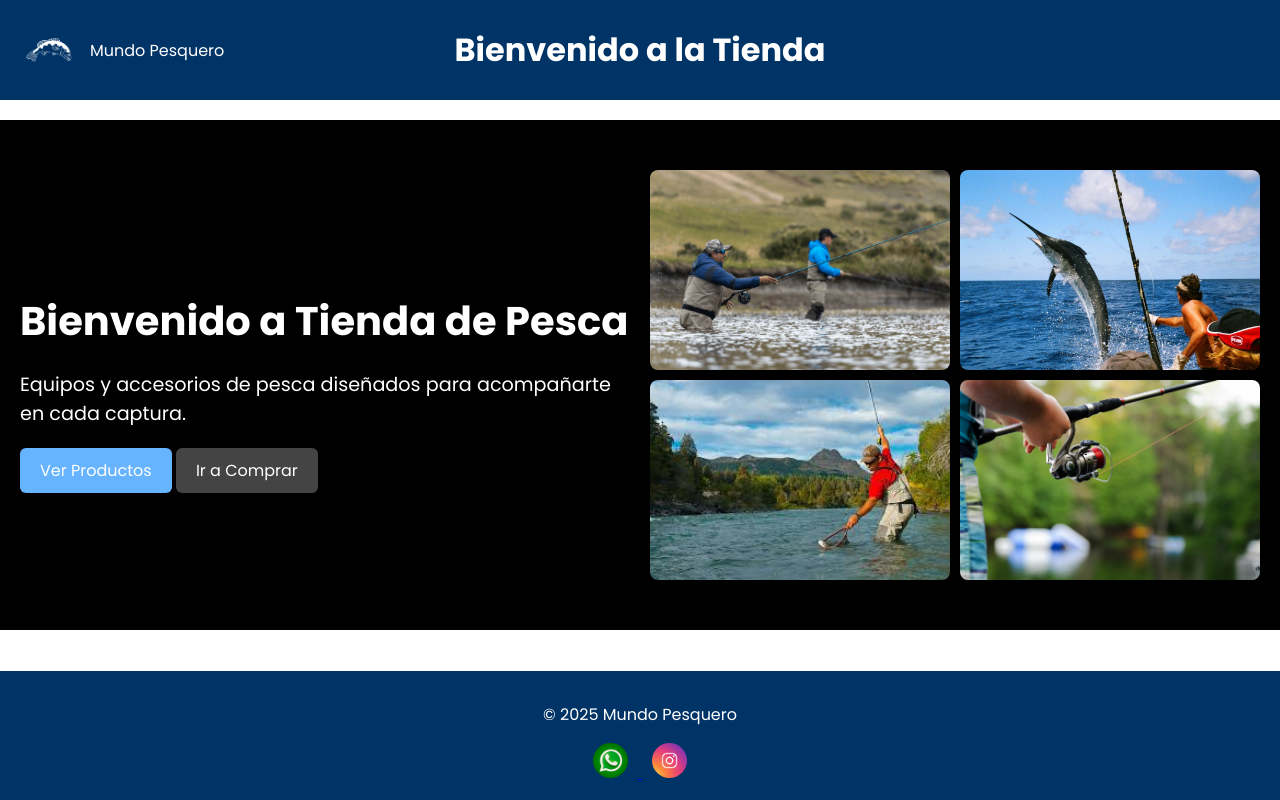
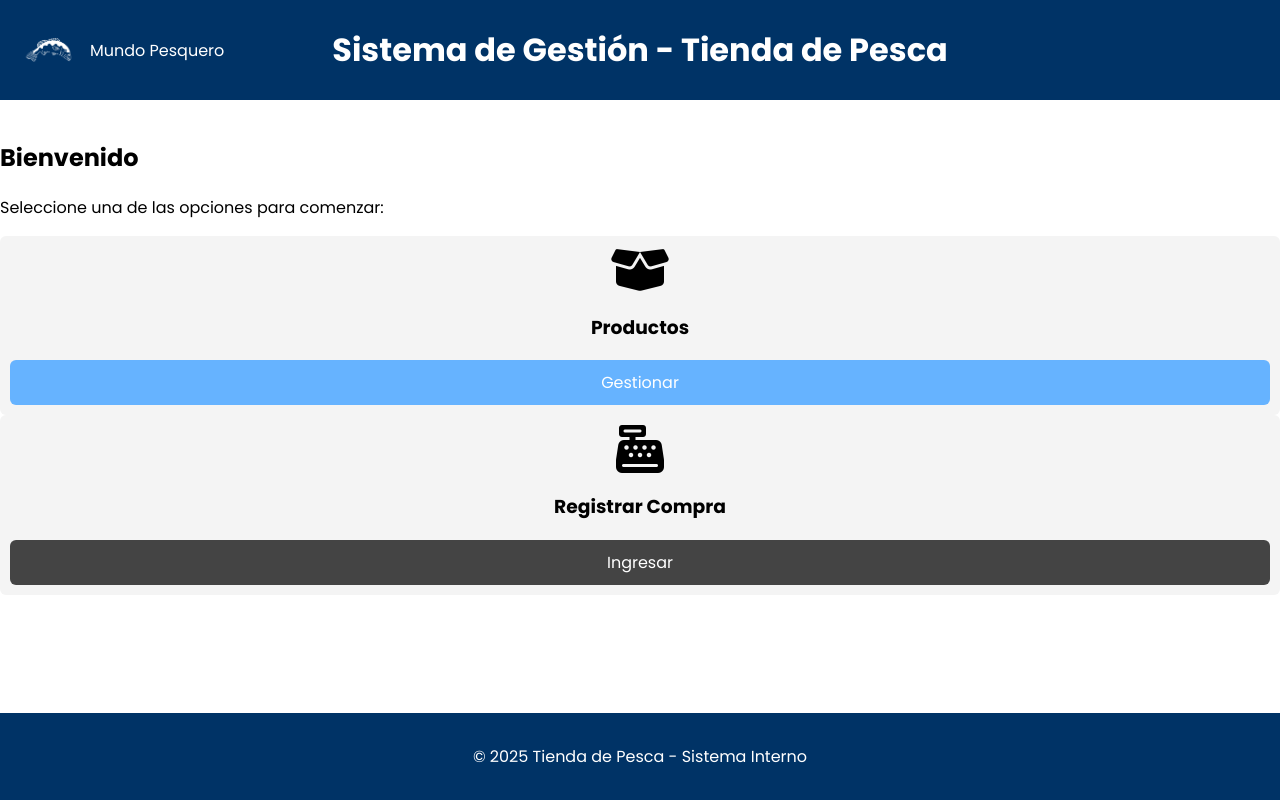
Before and after one commit to siefertUniversidad/trabajo-back-pesca, a plain HTML site: page index.html in a window 1280 px wide. Drawn offline with Linux system fonts and the light colour scheme.

Commit message:
Add files via upload
- Remplazo de hero por panel de opciones en index
- Se actualizó footer en index, compras y productos
- Botones en la página de compra para volver al menú y a productos

```diff
--- a/index.html
+++ b/index.html
@@ -2,11 +2,12 @@
 <html lang="es">
 <head>
   <meta charset="UTF-8">
-  <title>Tienda de Pesca</title>
+  <title>Sistema Tienda de Pesca</title>
   <link rel="stylesheet" href="css/style.css">
   <link rel="stylesheet" href="css/footer.css">
   <link rel="stylesheet" href="css/header.css">
   <link href="https://fonts.googleapis.com/css2?family=Poppins:wght@400;700&display=swap" rel="stylesheet">
+  <link rel="stylesheet" href="https://cdnjs.cloudflare.com/ajax/libs/font-awesome/6.5.1/css/all.min.css">
 </head>
 <body>
 
@@ -16,41 +17,36 @@
       <img src="img/logo-pesca.png" alt="Logo Tienda de Pesca" class="logo">
       <span class="marca">Mundo Pesquero</span>
     </div>
-    <h1 class="titulo-pagina">Bienvenido a la Tienda</h1>
+    <h1 class="titulo-pagina">Sistema de Gestión - Tienda de Pesca</h1>
   </div>
 </header>
 
 <main>
-  <section class="hero">
-    <div class="hero-texto">
-      <h1>Bienvenido a Tienda de Pesca</h1>
-      <p>Equipos y accesorios de pesca diseñados para acompañarte en cada captura.</p>
-      <a href="productos.html" class="btn">Ver Productos</a>
-      <a href="compra.html" class="btn btn-secundario">Ir a Comprar</a>
+  <section class="bienvenida">
+    <h2>Bienvenido</h2>
+    <p>Seleccione una de las opciones para comenzar:</p>
+  </section>
+
+  <section class="panel-opciones">
+    <div class="card">
+      <i class="fa-solid fa-box-open fa-3x"></i>
+      <h3>Productos</h3>
+      <a href="productos.html" class="btn">Gestionar</a>
     </div>
-    <div class="hero-imagenes">
-      <img src="img/pesca1.png" alt="Pescador en bote">
-      <img src="img/pesca2.jpg" alt="Equipo de pesca">
-      <img src="img/pesca3.jpeg" alt="Accesorios de pesca">
-      <img src="img/pesca4.jpg" alt="Accesorios de pesca">
+
+    <div class="card">
+      <i class="fa-solid fa-cash-register fa-3x"></i>
+      <h3>Registrar Compra</h3>
+      <a href="compra.html" class="btn btn-secundario">Ingresar</a>
     </div>
   </section>
 </main>
-
 <div id="mensajeExito" class="exito" style="display:none;">
   <p>✅ ¡Tu compra fue un éxito!</p>
 </div>
 
 <footer>
-  <p>&copy; 2025 Mundo Pesquero</p>
-  <div class="redes">
-    <a href="https://wa.me/56912345678" target="_blank">
-      <img src="img/icons/wsp.avif" alt="WhatsApp">
-    </a>
-    <a href="https://instagram.com/tuusuario" target="_blank">
-      <img src="img/icons/insta.avif" alt="Instagram">
-    </a>
-  </div>
+  <p>&copy; 2025 Tienda de Pesca - Sistema Interno</p>
 </footer>
 
 <script src="js/script.js"></script>
```
Also changed, not shown: compra.html (+6 -9 lines), productos.html (+1 -9 lines).
